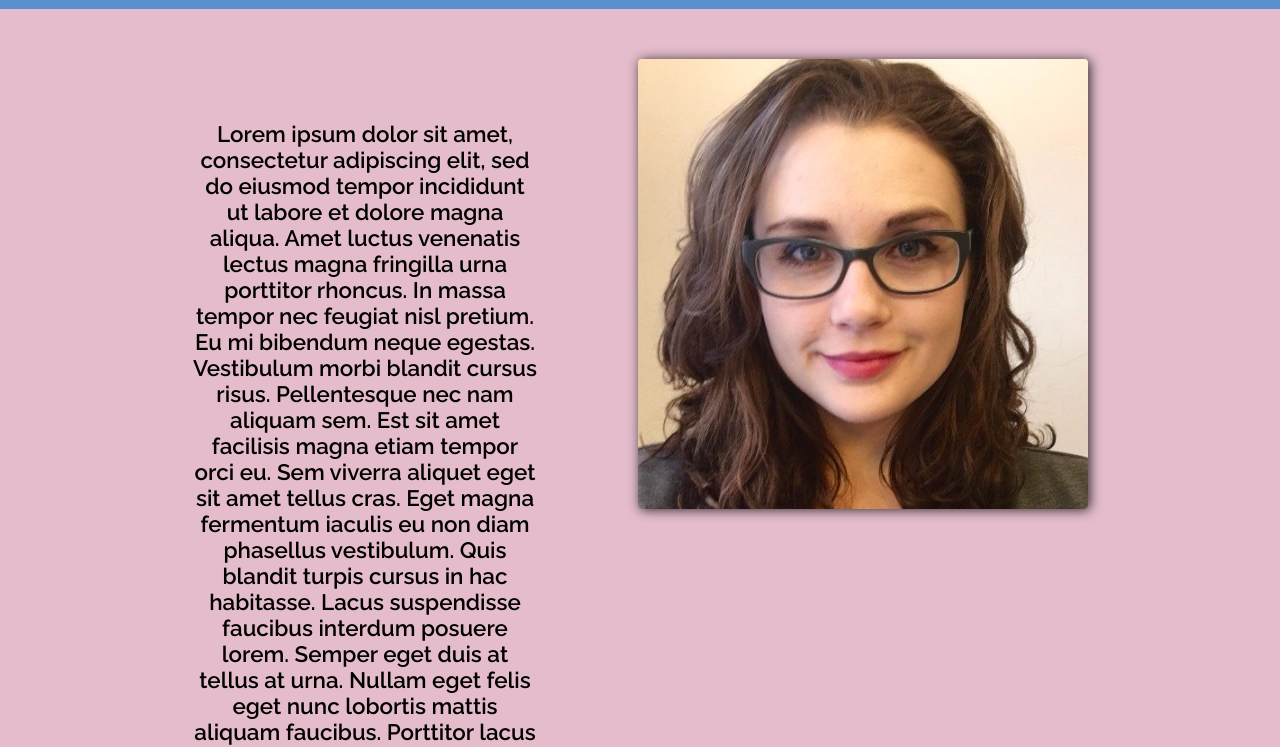
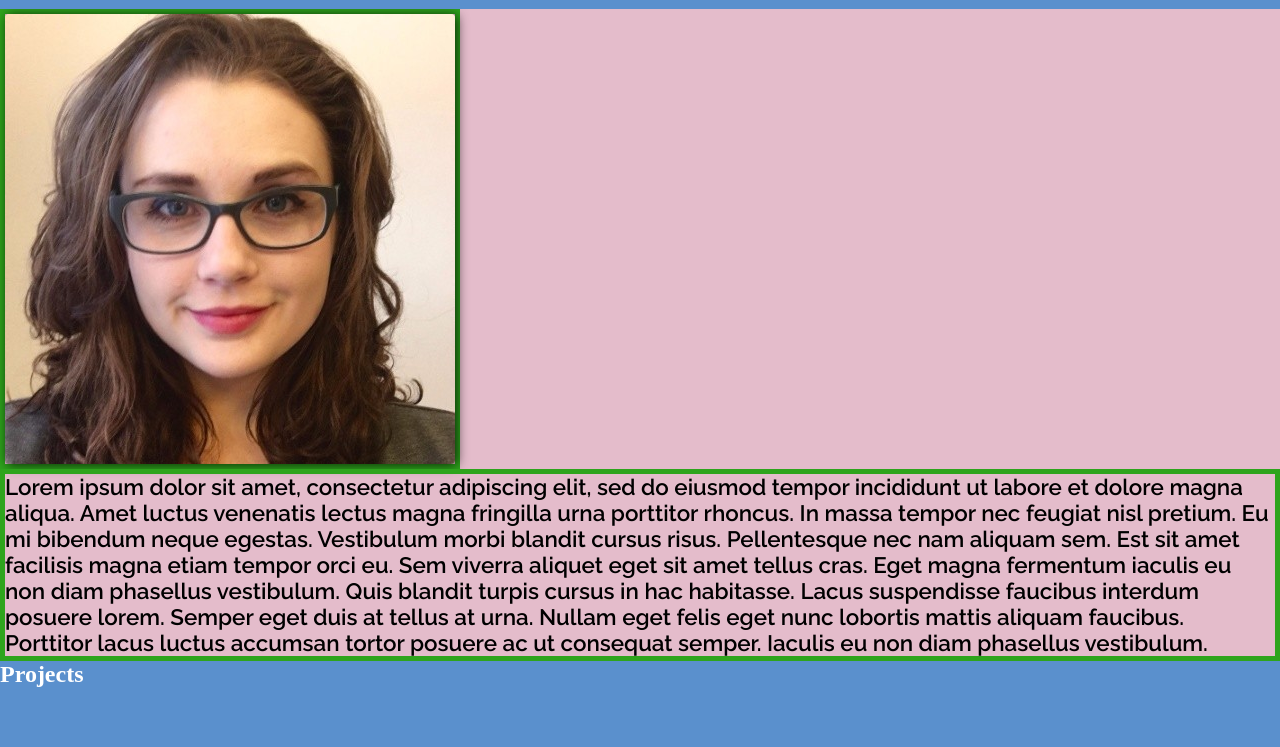
Before and after one commit to taylorgr92/TF_profile, a website: page index.html in a window 1280 px wide. Shown: the part 57-804 px from the top of the page. Drawn offline with Linux system fonts and the light colour scheme.

Commit message:
refactoring css containers

```diff
--- a/assets/css/styles.css
+++ b/assets/css/styles.css
@@ -16,74 +16,80 @@
 
 .menu {
   display: flex;
-  flex-wrap:wrap;
+  flex-wrap: wrap;
   gap: 0.65em;
   list-style-type: none;
-
 }
 
 .links {
   font-size: 120%;
   list-style-type: none;
-padding-right:2em;
+  padding-right: 2em;
   color: white;
-
 }
 #contact_link {
   list-style-type: none;
   font-size: 130%;
   color: white;
-  padding-right:2.5em;
+  padding-right: 2.5em;
+}
 
+
+nav a {
+  text-decoration: none;
 }
 .name {
   font-size: 225%;
   color: white;
-
-
+}
+.container-grid {
+  font-family: "Raleway", sans-serif;
+  font-size: 140%;
+  border: 5px solid #2ea41c;
 }
 
-nav a {
-  text-decoration: none;
+#my_face {
+  box-shadow: 2px 1px 12px 0px rgba(0, 0, 0, 0.79);
+  border-radius: 4px;
+  max-width: 100%;
+  height: auto;
 }
 
-img {
-  float:right;
-  margin-right:12em;
-  box-shadow: 2px 1px 12px 0px rgba(0,0,0,0.79);
-  border-radius: 4px;
-  margin-left:100px;
-  margin-top: 50px;
-  max-width: 100%;
-  height: auto;
-
-}
-#profile_text{
-  text-align:center;
-  display:flex;
- padding-top: 5em;
- padding-bottom:5em;
- margin-left:15%;
- font-family:"Raleway", sans-serif;
- font-size:140%
+.container-grid {
+  font-family: "Raleway", sans-serif;
+  font-size: 140%;
+  border: 5px solid #2ea41c;
 }
 
-
 .profile {
-  background-color:rgb(228, 188, 203);
-  height:100%;
+  background-color: rgb(228, 188, 203);
+  height: 100%;
   width: 100%;
 }
 
- .projects{
-  background-color:rgb(90, 144, 205);
-  height:40em;
-
-
-
+.projects {
+  background-color: rgb(90, 144, 205);
+  height: 35em;
 }
 
-.contact{
-  background-color:rgb(228, 201, 211);
+.projects h1 {
+  color: white;
+}
 
+.contact {
+  background-color: rgb(228, 201, 211);
 }
+/*responsive functionality*/
+
+@media screen and (max-width: 768px) {
+  main,
+  nav {
+    flex-direction: column;
+  }
+}
+
+.container-grid {
+  flex-wrap: wrap;
+  color: black;
+  display:inline-grid
+}
--- a/index.html
+++ b/index.html
@@ -30,14 +30,19 @@
         </div>
       </nav>
     </header>
+<!--Main content-->
 
     <main>
       <section class="profile">
-        <div class="container">
+        <div class="container-grid" id="profile_text">
           <img
             src="./assets/css/my_image.jpg"
             alt="Woman in glasses smiling into camera"
+            id="my_face"
           />
+
+          </div>
+         <div class="container-grid" >
           <p id="profile_text">
             Lorem ipsum dolor sit amet, consectetur adipiscing elit, sed do
             eiusmod tempor incididunt ut labore et dolore magna aliqua. Amet
@@ -54,14 +59,19 @@
             vestibulum.
           </p>
         </div>
-      </section>
+
+
+        </section>
+
 
       <section class="projects">
         <div class="container">
-          <h1>hello</h1>
+          <h1>Projects</h1>
         </div>
       </section>
 
+
+</div>
       <section class="contact">
         <div class="container">
           <h1>it's me</h1>
```
